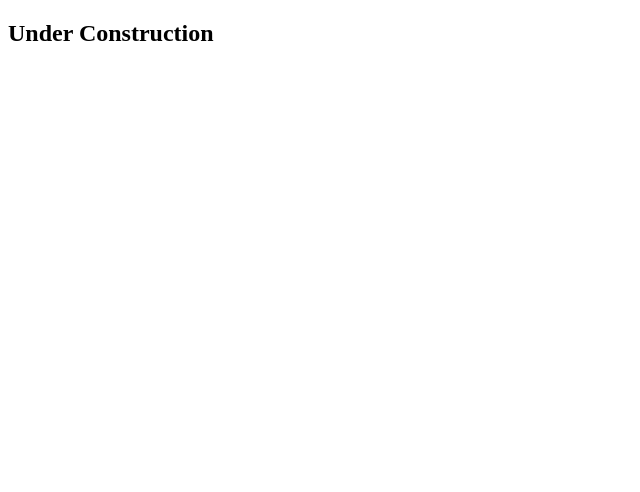
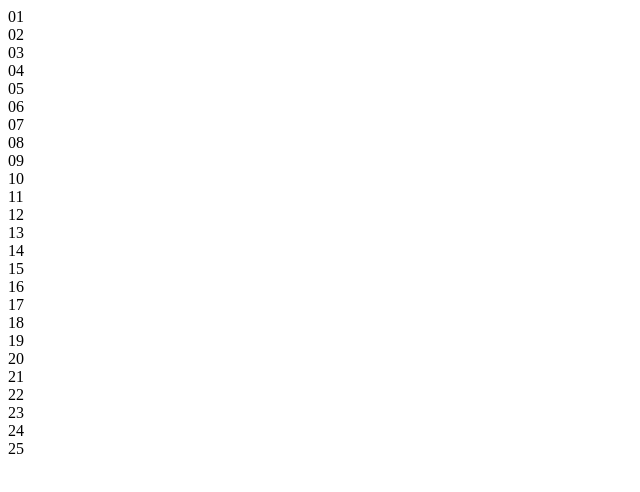
Before and after one commit to argenis0409/Click-and-drag, a plain HTML site: page index.html in a window 1280 px wide. Shown: the whole page, without its empty margins (0-640 px from the left). Drawn offline with Linux system fonts and the light colour scheme.

Commit message:
updated the index.html file

```diff
--- a/index.html
+++ b/index.html
@@ -5,6 +5,32 @@
     <title>Click and Drag</title>
 </head>
 <body>
-    <h2>Under Construction</h2>
+    <div class="items">
+        <div class="item item1">01</div>
+        <div class="item item2">02</div>
+        <div class="item item3">03</div>
+        <div class="item item4">04</div>
+        <div class="item item5">05</div>
+        <div class="item item6">06</div>
+        <div class="item item7">07</div>
+        <div class="item item8">08</div>
+        <div class="item item9">09</div>
+        <div class="item item10">10</div>
+        <div class="item item11">11</div>
+        <div class="item item12">12</div>
+        <div class="item item13">13</div>
+        <div class="item item14">14</div>
+        <div class="item item15">15</div>
+        <div class="item item16">16</div>
+        <div class="item item17">17</div>
+        <div class="item item18">18</div>
+        <div class="item item19">19</div>
+        <div class="item item20">20</div>
+        <div class="item item21">21</div>
+        <div class="item item22">22</div>
+        <div class="item item23">23</div>
+        <div class="item item24">24</div>
+        <div class="item item25">25</div>
+      </div>
 </body>
 </html>
```
